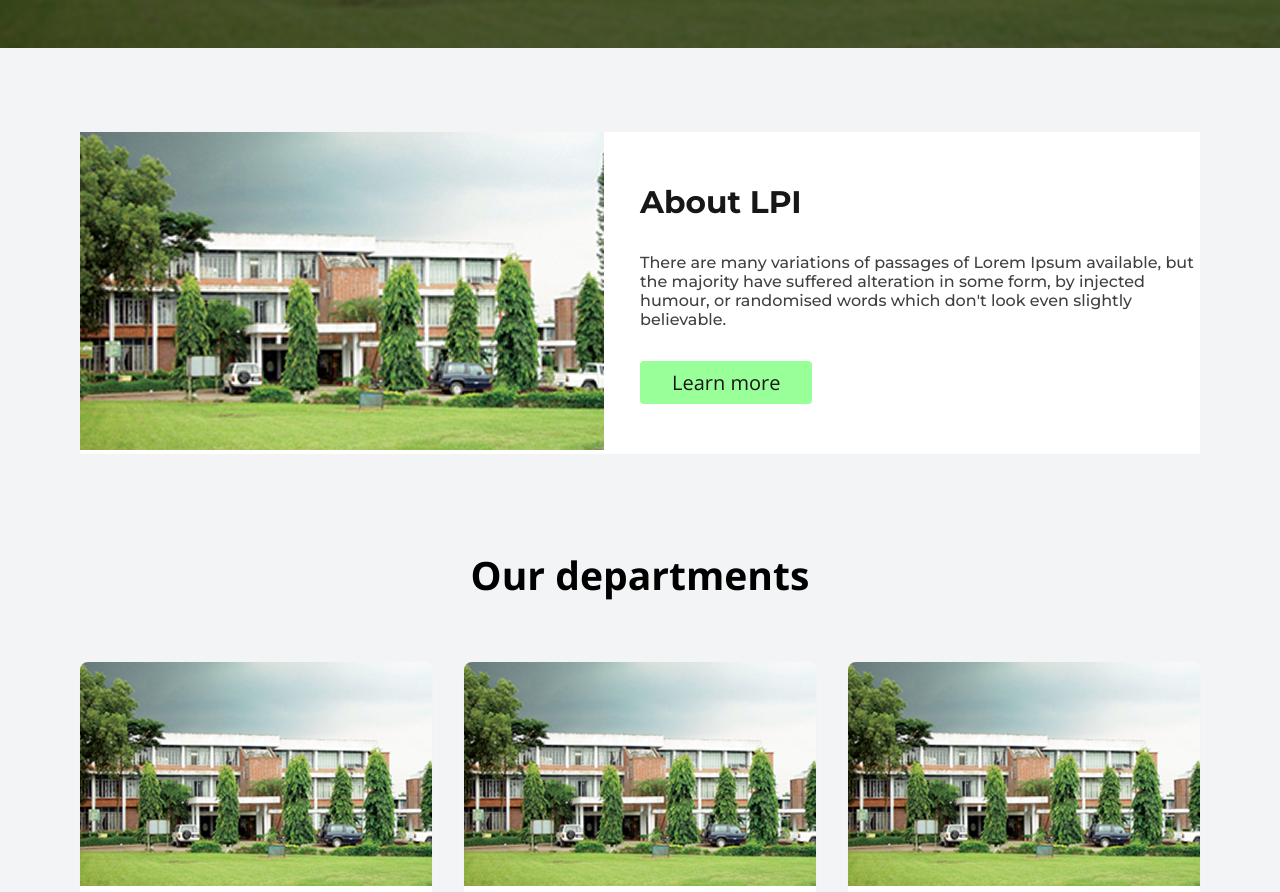
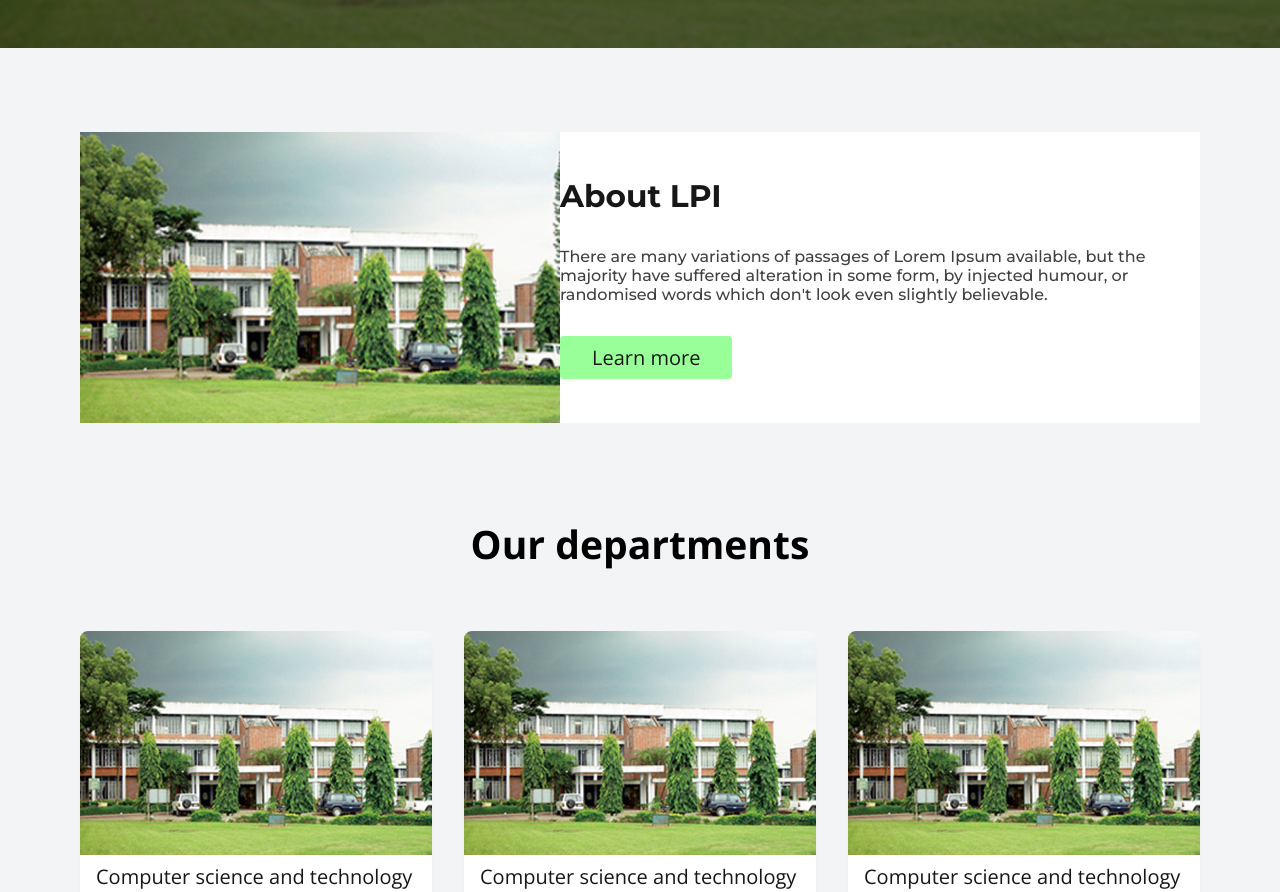
Before and after one commit to al-imam/lpi, a React (Vite) app: page / in a window 1280 px wide. Shown: the part 780-1672 px from the top of the page. Built offline with nearby package versions, Linux system fonts and the light colour scheme.

Commit message:
change display grid to flex and remove image div

```diff
--- a/src/components/Study/Study.jsx
+++ b/src/components/Study/Study.jsx
@@ -4,9 +4,7 @@ import { NavLink } from "react-router-dom";
 function Study() {
   return (
     <div className={classes.studyContainer}>
-      <div className={classes.image}>
-        <img src="assets/collage.jpg" alt="collage" />
-      </div>
+      <img className={classes.image} src="assets/collage.jpg" alt="collage" />
       <div className={classes.info}>
         <h3 className={classes.title}>About LPI</h3>
         <p className={classes.subtitle}>
--- a/src/components/Study/study.module.css
+++ b/src/components/Study/study.module.css
@@ -1,13 +1,11 @@
 .studyContainer {
-  display: grid;
-  grid-template-columns: 1fr 1fr;
+  display: flex;
   background-color: white;
 }
 
 .image {
-  width: 100%;
-  height: 100%;
   object-fit: cover;
+  width: 30rem;
 }
 
 .info {
```
